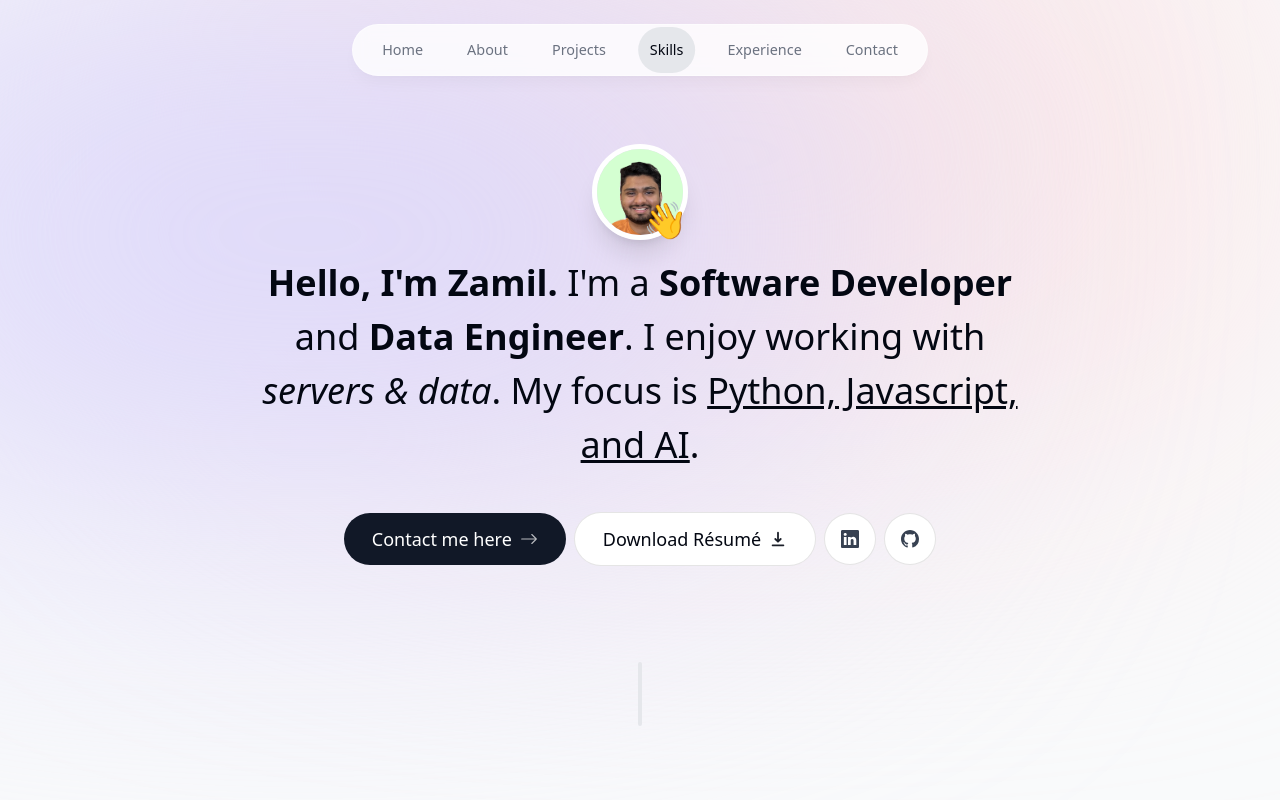
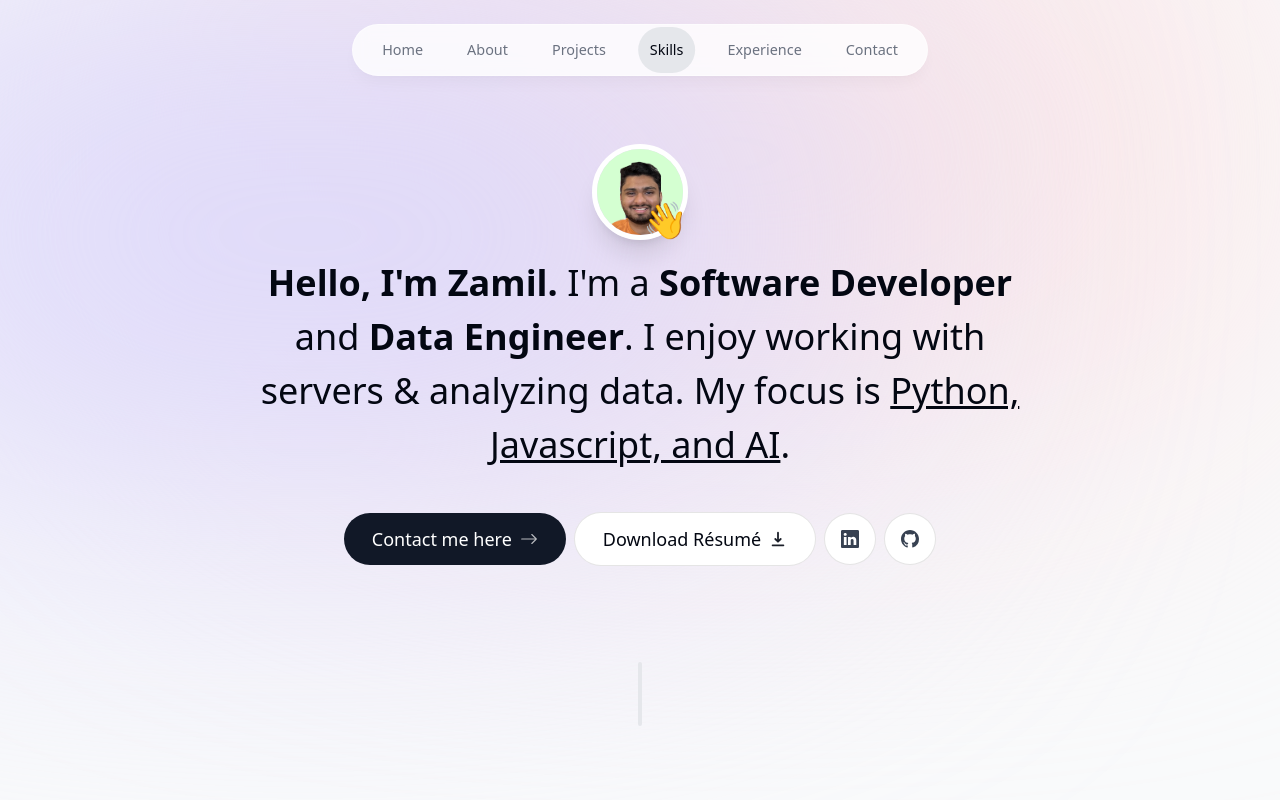
Before and after one commit to zamilbahri/portfolio-website, a Next.js app: page / in a window 1280 px wide. Shown: the top 800 px of the page. Built offline with nearby package versions, Linux system fonts and the light colour scheme.

Commit message:
modifed intro message

```diff
--- a/components/intro.tsx
+++ b/components/intro.tsx
@@ -60,8 +60,8 @@ const Intro = () => {
       >
         <span className="font-bold">Hello, I'm Zamil.</span> I'm a{' '}
         <span className="font-bold">Software Developer</span> and{' '}
-        <span className="font-bold">Data Engineer</span>. I enjoy working with{' '}
-        <span className="italic">servers & data</span>. My focus is{' '}
+        <span className="font-bold">Data Engineer</span>. I enjoy working with
+        servers & analyzing data. My focus is{' '}
         <span className="underline">Python, Javascript, and AI</span>.
       </motion.h1>
 
```
